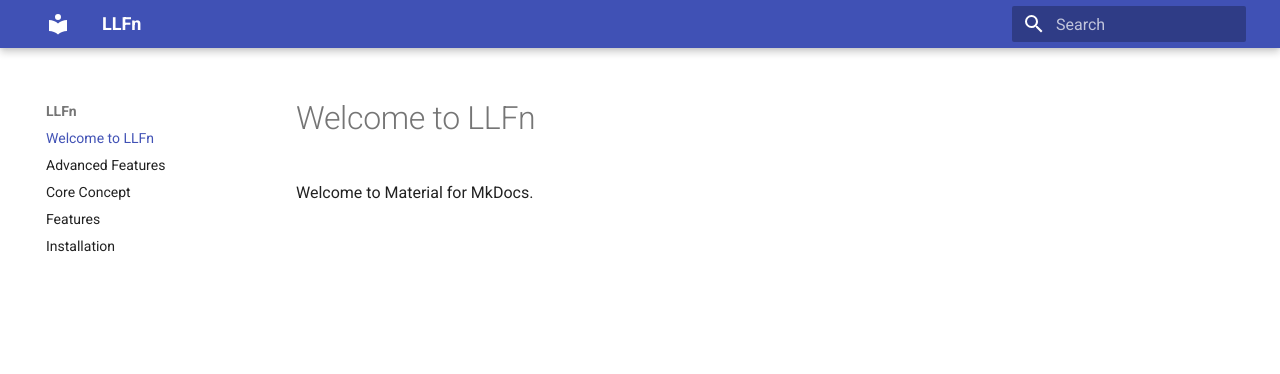
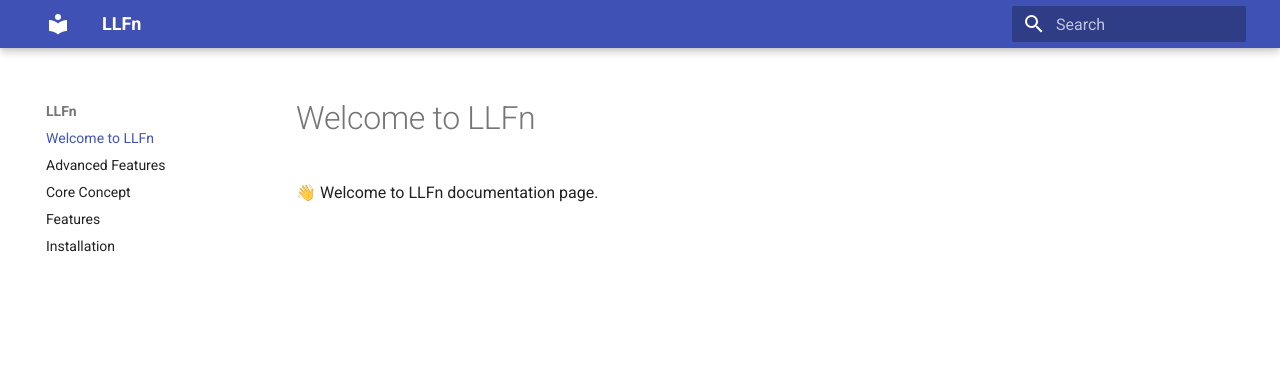
Before and after one commit to orgexyz/LLFn, an MkDocs documentation site: the page built from docs/index.md, in a window 1280 px wide. Shown: the top 374 px of the page. Built offline with MkDocs 1.6.1 and Material for MkDocs 9.7.7, drawn with Linux system fonts in a browser that asks for light colours.

Commit message:
Update docs/index.md

```diff
--- a/docs/index.md
+++ b/docs/index.md
@@ -2,4 +2,4 @@
 title: Welcome to LLFn
 ---
 
-Welcome to Material for MkDocs.
+👋 Welcome to LLFn documentation page.
```
